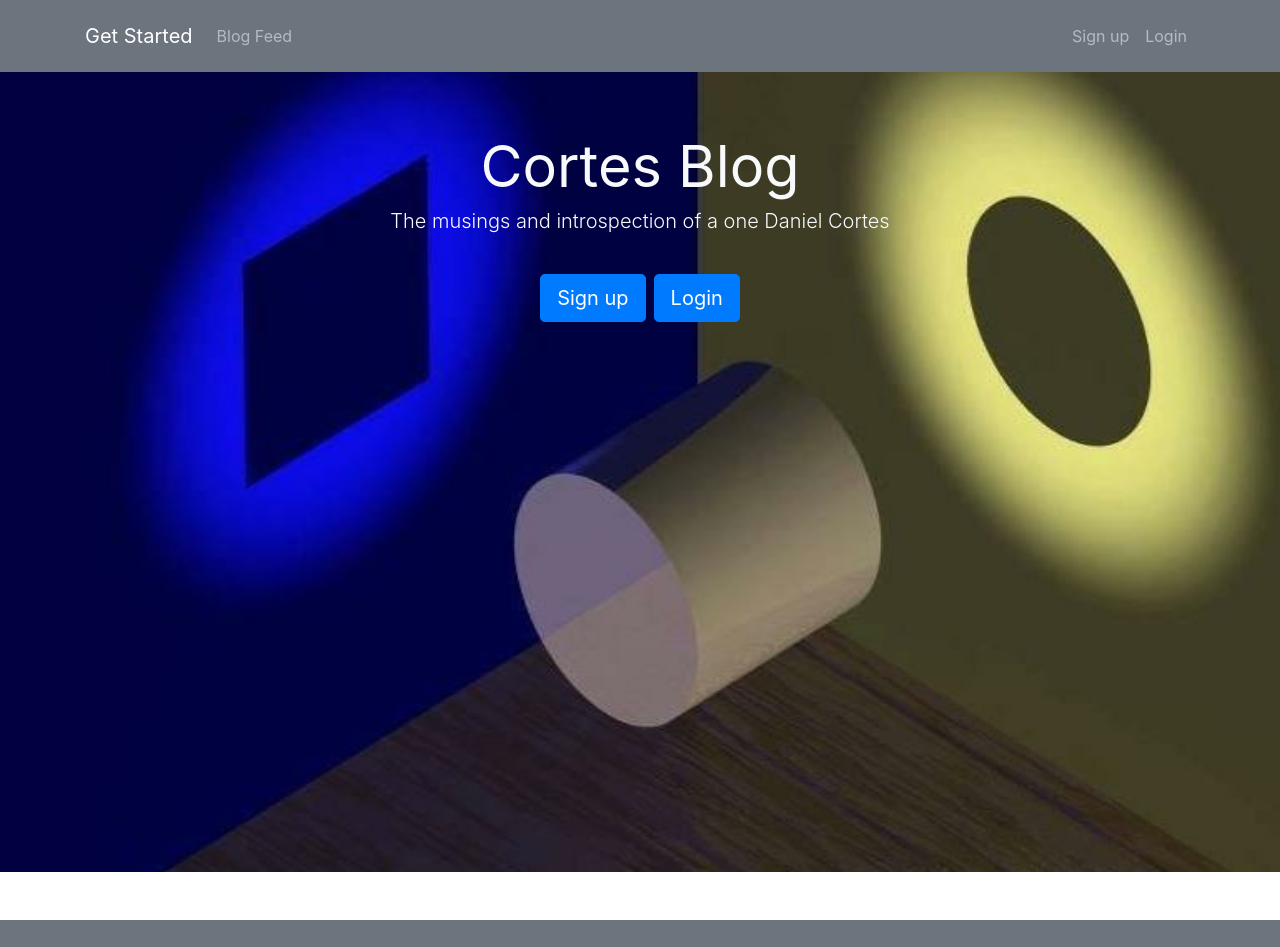
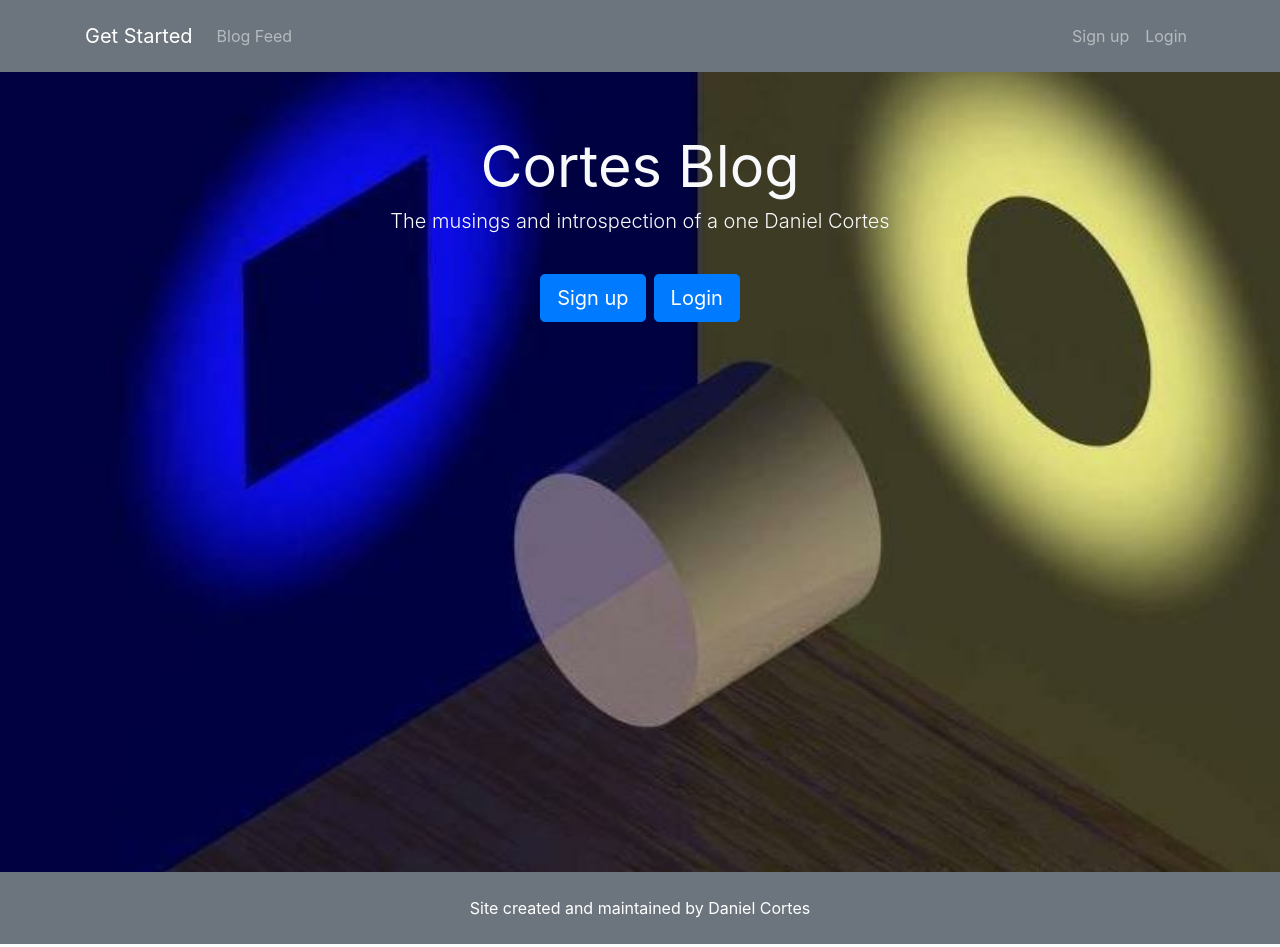
Before and after one commit to DanielCortesTX/Cortes-Blog, a React (Create React App) app in the folder client/: page / in a window 1280 px wide. Shown: the top 947 px of the page. Built offline with nearby package versions, Linux system fonts and the light colour scheme.

Commit message:
feat: Removed mt-5 from footer

```diff
--- a/client/src/components/layout/Footer.js
+++ b/client/src/components/layout/Footer.js
@@ -2,6 +2,6 @@ import React from 'react'
 
 export default () => {
   return (
-    <footer className="bg-secondary text-white mt-5 navbar-dark p-4 text-center">Site created and maintained by Daniel Cortes</footer>
+    <footer className="bg-secondary text-white navbar-dark p-4 text-center">Site created and maintained by Daniel Cortes</footer>
   )
 }
```
